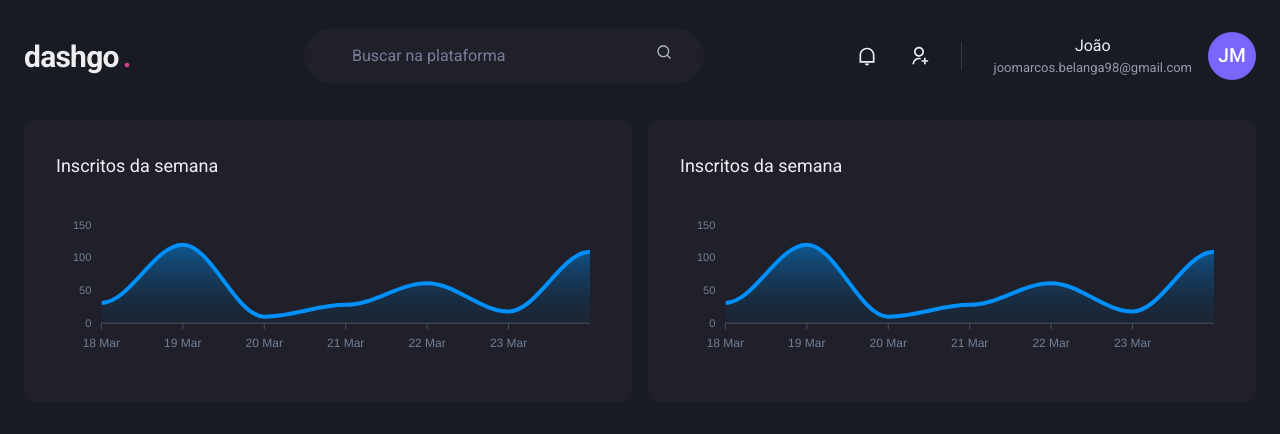
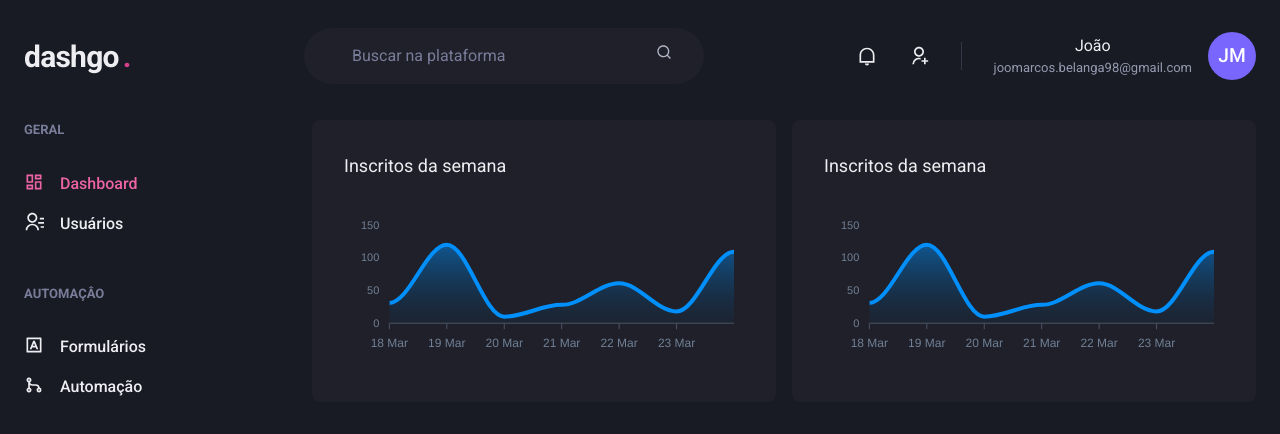
Before and after one commit to joaomarcos98/DashGo, a Next.js app: page /dashboard in a window 1280 px wide. Shown: the top 434 px of the page. Built offline with nearby package versions, Linux system fonts and the light colour scheme.

Commit message:
React Hook Form

```diff
--- a/package.json
+++ b/package.json
@@ -19,6 +19,7 @@
     "react": "17.0.2",
     "react-apexcharts": "^1.3.9",
     "react-dom": "17.0.2",
+    "react-hook-form": "^7.15.4",
     "react-icons": "^4.2.0"
   },
   "devDependencies": {
--- /dev/null
+++ b/src/components/ActiveLink.tsx
@@ -0,0 +1,32 @@
+import { useRouter } from "next/dist/client/router";
+import Link, { LinkProps } from "next/link";
+import { cloneElement, ReactElement } from "react";
+
+interface ActiveLinkProps extends LinkProps {
+    children: ReactElement
+    shouldMatchExactHref?: boolean
+}
+
+export function ActiveLink({ children, shouldMatchExactHref = false, ...rest }: ActiveLinkProps) {
+    const { asPath } = useRouter()
+
+    let isActive = false
+
+    if (shouldMatchExactHref && (asPath === rest.href || asPath === rest.as)) {
+        isActive = true
+    }
+
+    if (!shouldMatchExactHref &&
+        ((asPath.startsWith(String(rest.href)) ||
+         asPath.startsWith(String(rest.as))))) {
+             isActive = true
+         }
+
+    return (
+        <Link {...rest}>
+            {cloneElement(children, {
+                color: isActive ? "pink.400" : " gray.50"
+            })}
+        </Link>
+    )
+}
--- a/src/components/Sidebar/NavLink.tsx
+++ b/src/components/Sidebar/NavLink.tsx
@@ -1,16 +1,21 @@
-import { Icon, Link, Text, LinkProps as ChakraLinkProps } from "@chakra-ui/react";
+import { Icon, Link as ChakraLink, Text, LinkProps as ChakraLinkProps } from "@chakra-ui/react";
 import { ElementType } from "react";
+import Link from "next/link"
+import { ActiveLink } from "../ActiveLink";
 
 interface NavLinkProps extends ChakraLinkProps {
     icon: ElementType
     children: string
+    href: string
 }
 
-export function NavLink({ icon, children, ...rest }: NavLinkProps) {
+export function NavLink({ icon, children, href, ...rest }: NavLinkProps) {
     return (
-        <Link display="flex" align="center" {...rest}>
-            <Icon as={icon} fontSize="20" />
-            <Text ml="4" fontWeight="medium">{children}</Text>
-        </Link>
+        <ActiveLink href={href} passHref>
+            <ChakraLink display="flex" align="center" {...rest}>
+                <Icon as={icon} fontSize="20" />
+                <Text ml="4" fontWeight="medium">{children}</Text>
+            </ChakraLink>
+        </ActiveLink>
     )
 }
--- a/src/components/Sidebar/SidebarNav.tsx
+++ b/src/components/Sidebar/SidebarNav.tsx
@@ -8,18 +8,18 @@ export function SidebarNav() {
     return (
         <Stack spacing="12" align="flex-start">
             <NavSection title="GERAL">
-                <NavLink icon={RiDashboardLine} >
+                <NavLink icon={RiDashboardLine} href="/dashboard">
                     Dashboard
                 </NavLink>
-                <NavLink icon={RiContactsLine} >
+                <NavLink icon={RiContactsLine} href="/users">
                     Usuários
                 </NavLink>
             </NavSection>
             <NavSection title="AUTOMAÇÂO">
-                <NavLink icon={RiInputMethodLine} >
+                <NavLink icon={RiInputMethodLine} href="/forms">
                     Formulários
                 </NavLink>
-                <NavLink icon={RiGitMergeLine}>
+                <NavLink icon={RiGitMergeLine} href="/automation">
                     Automação
                 </NavLink>
             </NavSection>
--- a/src/components/Sidebar/index.tsx
+++ b/src/components/Sidebar/index.tsx
@@ -10,7 +10,7 @@ export function Sidebar() {
 
     const isDrawerSidebar = useBreakpointValue({
         base: true,
-        false: false
+        lg: false
     })
 
     if (isDrawerSidebar) {
--- a/src/pages/users/create.tsx
+++ b/src/pages/users/create.tsx
@@ -1,4 +1,5 @@
 import { Box, Divider, Flex, Heading, VStack, SimpleGrid, HStack, Button } from "@chakra-ui/react";
+import Link from "next/link";
 import { Input } from "../../components/Form/Input";
 
 import { Header } from "../../components/Header";
@@ -27,7 +28,10 @@ export default function CreateUser() {
                     </VStack>
                     <Flex mt="8" justify="flex-end">
                         <HStack spacing="4">
-                            <Button colorScheme="whiteAlpha">Cancelar</Button>
+                        <Link href="/users" passHref>
+                            <Button as="a" colorScheme="whiteAlpha">Cancelar</Button>
+                        </Link>
+
                             <Button colorScheme="pink">Salvar</Button>
                         </HStack>
                     </Flex>
--- a/src/pages/users/index.tsx
+++ b/src/pages/users/index.tsx
@@ -1,4 +1,5 @@
 import { Box, Flex, Heading, Button, Icon, Table, Thead, Tbody, Tr, Th, Checkbox, Td, Text, useBreakpointValue } from "@chakra-ui/react";
+import Link from "next/link";
 import { RiAddLine, RiPencilLine } from "react-icons/ri";
 import { Header } from "../../components/Header";
 import { Pagination } from "../../components/Pagination";
@@ -18,6 +19,8 @@ export default function UserList() {
                 <Box flex="1" borderRadius={8} bg="gray.800" p={["6", "8"]}>
                     <Flex mb="8" justify="space-between" align="center">
                         <Heading size="lg" fontWeight="normal">Usuários</Heading>
+
+                        <Link href="/users/create" passHref>
                         <Button
                             as="a"
                             size="sm"
@@ -27,6 +30,7 @@ export default function UserList() {
                         >
                             Criar novo
                         </Button>
+                        </Link>
                     </Flex>
                     <Table colorScheme="whiteAlpha">
                         <Thead>
```
Also changed, not shown: src/components/Form/Input.tsx (+8 -3 lines), src/pages/index.tsx (+34 -5 lines), 1 other file (tests, documents, lock files or other folders).
